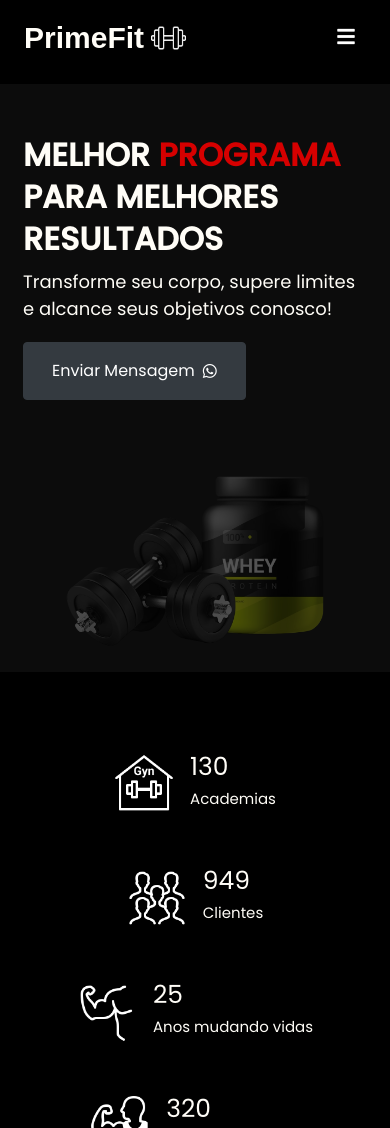
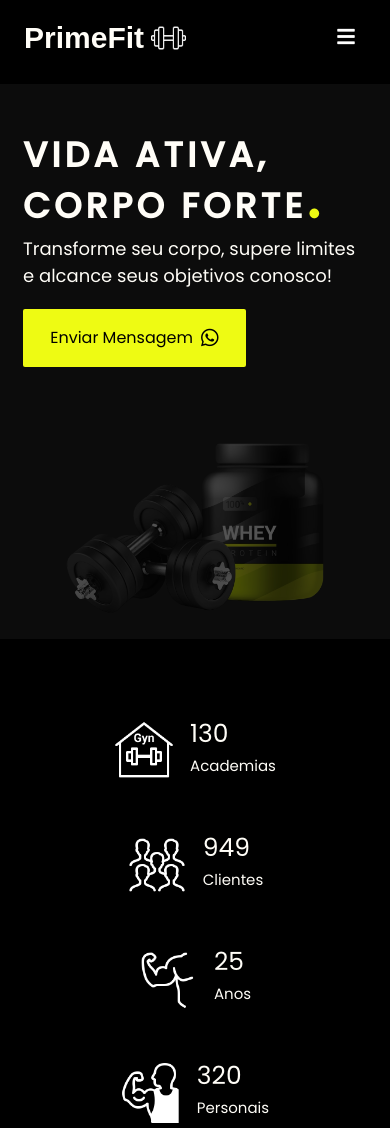
Before and after one commit to lucasgomesdacruz/Primefit, a plain HTML site: page index.html in a window 390 px wide. Shown: the top 1128 px of the page. Drawn offline with Linux system fonts and the light colour scheme.

Commit message:
mudança no layout do banner

```diff
--- a/css/banner.css
+++ b/css/banner.css
@@ -23,16 +23,27 @@
 }
 
 .text-banner h1 {
-    font-size: 62px;
-    line-height: 72px;
+    font-size: 72px;
+    line-height: 82px;
     text-transform: uppercase;
     color: var(--color-background);
+}
+
+.text-banner h1 span {
+    color: var(--color-details);
+    font-size: 60px;
 }
 
 .text-banner p {
     margin-bottom: 30px;
     color: var(--color-background);
     font-size: 24px;
+}
+
+.text-banner button {
+    background-color: var(--color-details);
+    font-size: 18px;
+    border-radius: 2px;
 }
 
 .image img{
@@ -80,9 +91,11 @@
         position: relative;
     }
     .text-banner h1 {
-        font-size: 32px;
+        font-size: 35px;
         line-height: 42px;
+        letter-spacing: 4px;
         max-width: 350px;
+
     }
 
     .text-banner p {
@@ -90,4 +103,12 @@
         color: var(--color-background);
         font-size: 18px;
     }
+
+    .text-banner button {
+        font-size: 16px;
+    }
+
+    .text-banner i {
+        font-size: 20px;
+    }
 }
--- a/css/global.css
+++ b/css/global.css
@@ -46,7 +46,3 @@ img {
     display: block;
     margin: 0 auto;
 }
-
-.detail {
-    color: var(--color-suport);
-}
--- a/index.html
+++ b/index.html
@@ -38,13 +38,13 @@
                     <div class="text-banner pl-lg-0 pr-lg-0 pl-md-0 pr-md-0 pl-2 pr-2">
                         <h1 class="animated fadeInLeft wow delay-02s">
                             <b>
-                                melhor <span class="detail"><b>programa</b></span> para melhores resultados
+                                Vida Ativa, Corpo Forte<span>.</span>
                             </b>
                         </h1>
                         <p class="animated fadeInLeft wow delay-03s">
                             Transforme seu corpo, supere limites e alcance seus objetivos conosco!
                         </p>
-                        <button type="button" class="btn btn-dark col-lg-5 col-sm-6 col-8 p-3 d-flex justify-content-center align-items-center animated fadeIn delay-04s" id="enviarMensagem" aria-label="Enviar mensagem">
+                        <button type="button" class="btn col-lg-5 col-sm-6 col-8 p-lg-4 p-md-3 p-3 d-flex justify-content-center align-items-center animated fadeIn delay-04s" id="enviarMensagem" aria-label="Enviar mensagem">
                                 Enviar Mensagem
                                 <i class="fab fa-whatsapp ml-2" title="Ícone de whatsapp"></i>
                         </button>
@@ -82,7 +82,7 @@
                     </div>
                     <div class="numbers-animation-text d-flex justify-content-center align-items-start">
                         <h2 class="number-title mr-2">25</h2>
-                        <h2 class="title-type">Anos mudando vidas</h2>
+                        <h2 class="title-type">Anos</h2>
                     </div>
                 </div>
                 <div class="d-flex justify-content-center align-items-center col-12 col-md-4 col-lg">
@@ -91,7 +91,7 @@
                     </div>
                     <div class="numbers-animation-text d-flex justify-content-center align-items-start">
                         <h2 class="number-title mr-2">320</h2>
-                        <h2 class="title-type">Personais trainers</h2>
+                        <h2 class="title-type">Personais</h2>
                     </div>
                 </div>
             </div>
```
